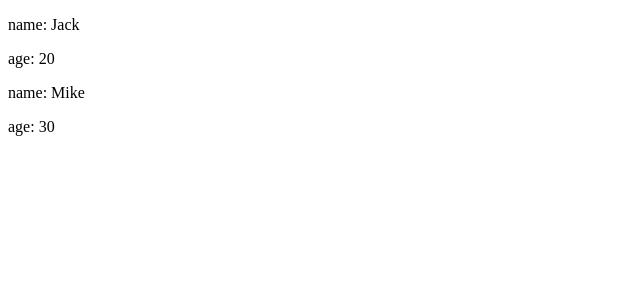
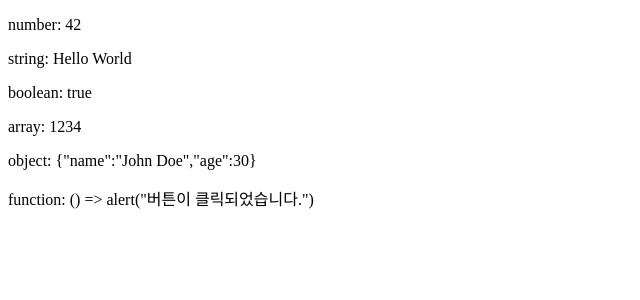
Before and after one commit to yeboong99/tryreactstudy, a React (Vite) app: page / in a window 1280 px wide. Shown: the top 300 px of the page, without its empty margins (0-640 px from the left). Built offline with nearby package versions, Linux system fonts and the light colour scheme.

Commit message:
자식 컴포넌트로 데이터 전달하기 2

```diff
--- a/src/App.tsx
+++ b/src/App.tsx
@@ -1,22 +1,25 @@
-{
-  /* 리액트는 부모 컴포넌트가 자식 컴포넌트에게 데이터를 전달해줄 수 있다.
+import PrintValue from "./components/PrintValue";
 
-    import문을 통해 자식 컴포넌트를 부모 컴포넌트에서 사용할 때
-    부모 컴포넌트에서 속성(props; properties)을 이용해 데이터를 전달해줄 수 있다.
+export default function App() {
+  const numberValue = 42;
+  const stringValue = "Hello World";
+  const booleanValue = true;
+  const arrayValue = [1, 2, 3, 4];
+  const objectValue = { name: "John Doe", age: 30 };
+  const handleClick = () => alert("버튼이 클릭되었습니다.");
 
-    아래 예시의 경우 name이라는 속성 값으로 문자열 "Jack"을, age라는 속성 값으로 숫자형 20을 전달해준다.
-    만약 20을 중괄호{}가 아니라 큰/작은 따옴표""''로 전달하게 되면 문자열타입으로 전달되게 된다.
-
-    이 때 props로 전달된 값은 자식 컴포넌트에서 매개변수로 받아 활용할 수 있다.
-   */
-}
-
-import User from "./components/User";
-export default function App() {
   return (
     <>
-      <User name="Jack" age={20} />
-      <User name="Mike" age={30} />
+      {/* 속성 식별자(이름)와 전달하려는 값을 담은 변수의 이름이 같도로 하는 게 가독성 좋음 */}
+
+      <PrintValue
+        numberValue={numberValue}
+        stringValue={stringValue}
+        booleanValue={booleanValue}
+        arrayValue={arrayValue}
+        objectValue={objectValue}
+        handleClick={handleClick}
+      />
     </>
   );
 }
--- /dev/null
+++ b/src/components/PrintValue.tsx
@@ -0,0 +1,32 @@
+{
+  /* 매개변수로 속성값을 받을 때
+
+  boolean의 경우 boolean 대신 true|false 를 입력해도 된다
+  객체의 경우 구성원 별로 타입을 알려주면 된다
+  함수의 경우 속성이름에 대해(:) 매개변수와 출력의 타입을 알려주면 된다
+  이 예제에서는 함수의 내용을 string으로 바꿔 출력했는데, 더 자세한 활용법은 뒤에서 공부
+  */
+}
+
+export default function PrintValue(props: {
+  numberValue: number;
+  stringValue: string;
+  booleanValue: boolean;
+  arrayValue: number[];
+  objectValue: { name: string; age: number };
+  handleClick: () => void;
+}) {
+  console.log(props);
+  return (
+    <>
+      <p>number: {props.numberValue} </p>
+      <p>string: {props.stringValue} </p>
+
+      {/* 렌더링할 때에는 이전 출력하기 공부할 때와 마찬가지로 toString(), String(), JSON.stringify()등을 활용한다. */}
+      <p>boolean: {props.booleanValue.toString()} </p>
+      <p>array: {props.arrayValue} </p>
+      <p>object: {JSON.stringify(props.objectValue)} </p>
+      <p>function: {props.handleClick.toString()} </p>
+    </>
+  );
+}
--- a/src/components/User.tsx
+++ /dev/null
@@ -1,31 +0,0 @@
-{
-  /* 부모 컴포넌트가 props로 전달해준 데이터를 받으려면
-
-  함수형 컴포넌트의 매개변수로 받을 타입을 지정하여 둔 다음 이 값을 함수 내부에서 사용하면 된다.
-
-  관례상 매개변수의 이름을 props로 한다.
-
-  부모 컴포넌트로부터의 데이터들은 객체 형태로 전달된다.
-  전달하려는 속성값이 한 가지이던 여러가지 이던 상관 없이 객체로 전달된다.
-
-  TS 기반 리액트에서는 이러한 매개변수의 타입을 올바르게 지정해줘야 타입에러가 발생하지 않으므로 타입을 꼭 지정해주자.
-
-  props 내의 속성이름들을 이용해 타입을 지정해줄 수 있다.
-
-  props 뒤에 콜론:을 붙여주고 객체 형태로 타입을 나열한다.
-
-  */
-}
-
-export default function User(props: { name: string; age: number }) {
-  console.log(props);
-
-  return (
-    <>
-      <div>
-        <p>name: {props.name} </p>
-        <p>age: {props.age} </p>
-      </div>
-    </>
-  );
-}
```
Also changed, not shown: src/components/Footer.tsx (deleted, +0 -7 lines), src/components/Header.tsx (deleted, +0 -10 lines), src/components/Home.tsx (deleted, +0 -7 lines), src/components/Main.tsx (deleted, +0 -7 lines), src/components/Nav.tsx (deleted, +0 -7 lines).
